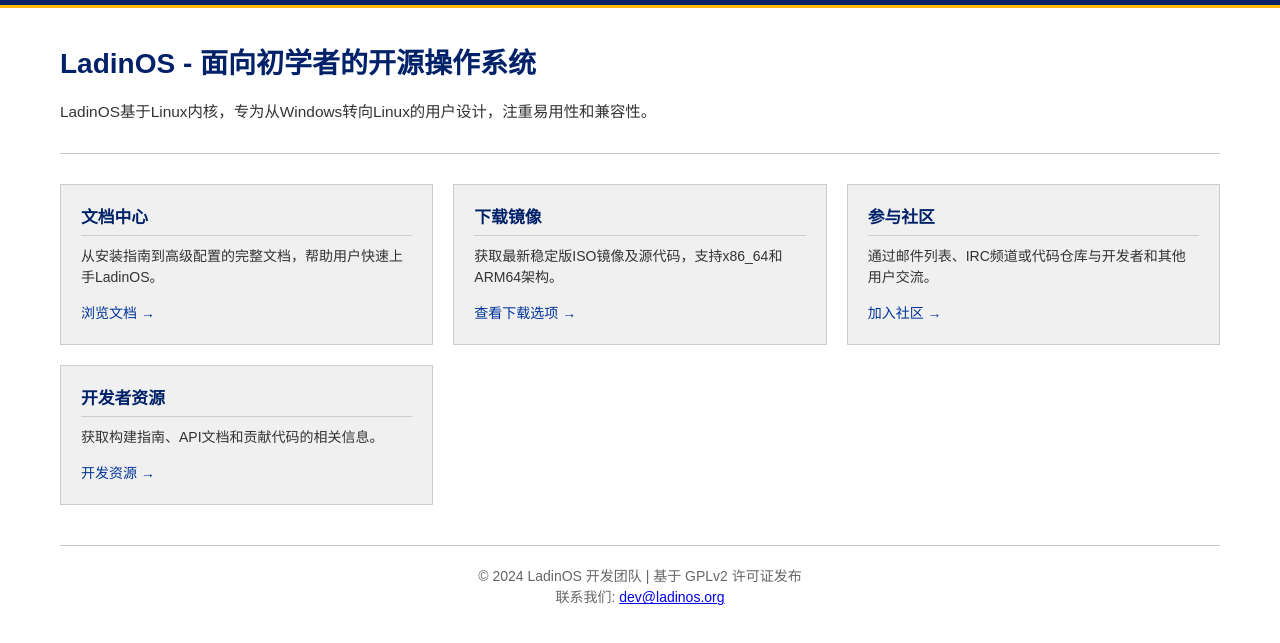
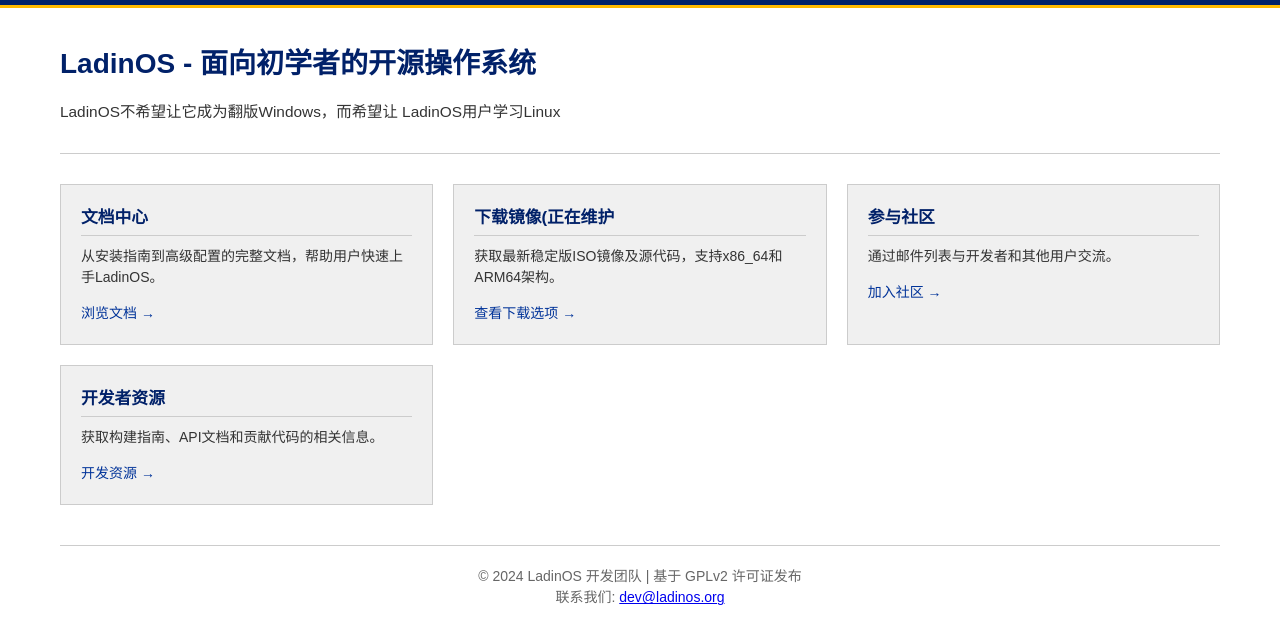
Before and after one commit to Saladin5101/Saladin5101.github.io, a plain HTML site: page index.html in a window 1280 px wide. Shown: the part 35-678 px from the top of the page. Drawn offline with Linux system fonts and the light colour scheme.

Commit message:
Update index.html

```diff
--- a/index.html
+++ b/index.html
@@ -264,7 +264,7 @@
         <!-- 英雄区 -->
         <section class="hero">
             <h1>LadinOS - 面向初学者的开源操作系统</h1>
-            <p>LadinOS基于Linux内核，专为从Windows转向Linux的用户设计，注重易用性和兼容性。</p>
+            <p>LadinOS不希望让它成为翻版Windows，而希望让 LadinOS用户学习Linux</p>
         </section>
 
         <!-- 功能模块 -->
@@ -272,18 +272,18 @@
             <div class="module">
                 <h2 id="docs">文档中心</h2>
                 <p>从安装指南到高级配置的完整文档，帮助用户快速上手LadinOS。</p>
-                <a href="docs.html">浏览文档 →</a>
+                <a href="https://gitlab.com/ladinos/ladinos-infra/ladinos-user-docs">浏览文档 →</a>
             </div>
 
             <div class="module">
-                <h2 id="download">下载镜像</h2>
+                <h2 id="download">下载镜像(正在维护</h2>
                 <p>获取最新稳定版ISO镜像及源代码，支持x86_64和ARM64架构。</p>
                 <a href="downloads.html">查看下载选项 →</a>
             </div>
 
             <div class="module">
                 <h2 id="community">参与社区</h2>
-                <p>通过邮件列表、IRC频道或代码仓库与开发者和其他用户交流。</p>
+                <p>通过邮件列表与开发者和其他用户交流。</p>
                 <a href="community.html">加入社区 →</a>
             </div>
 
```
